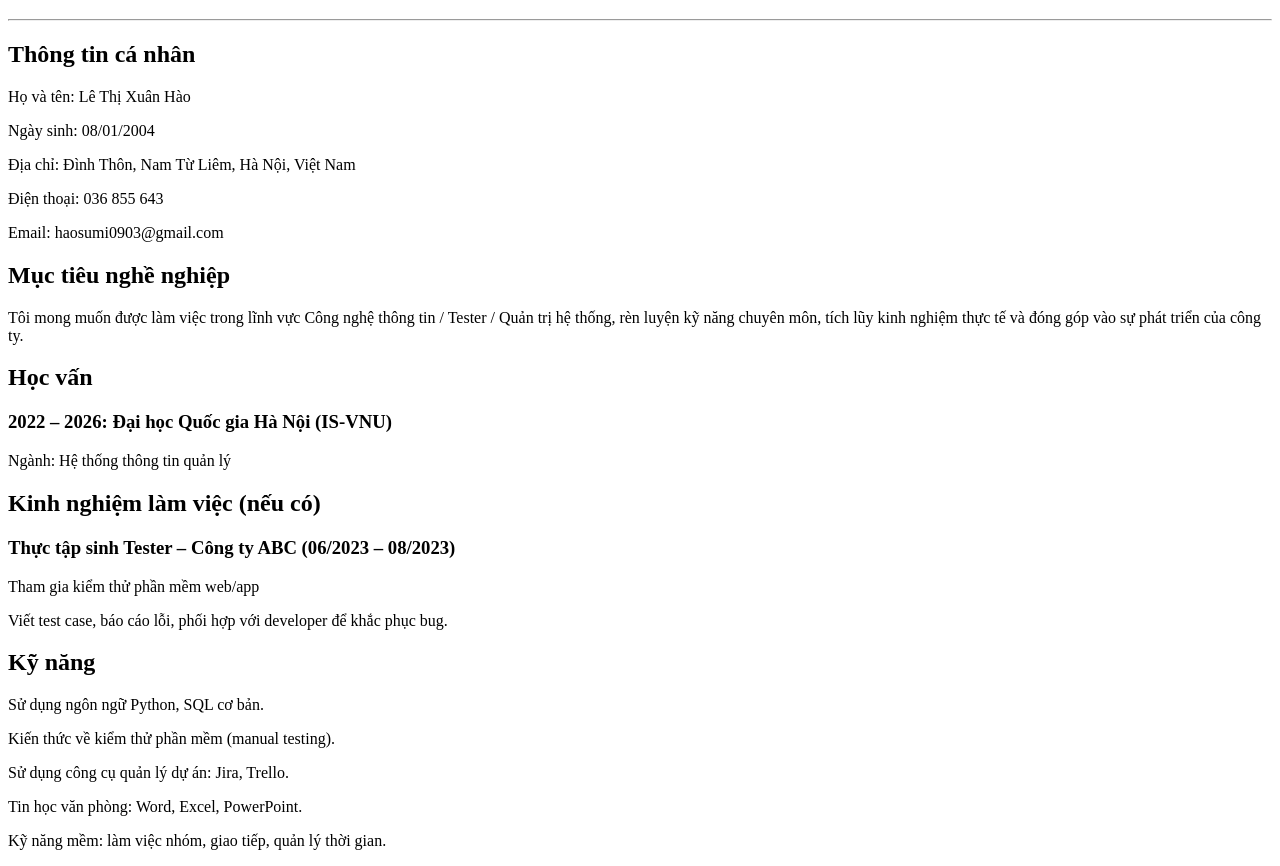
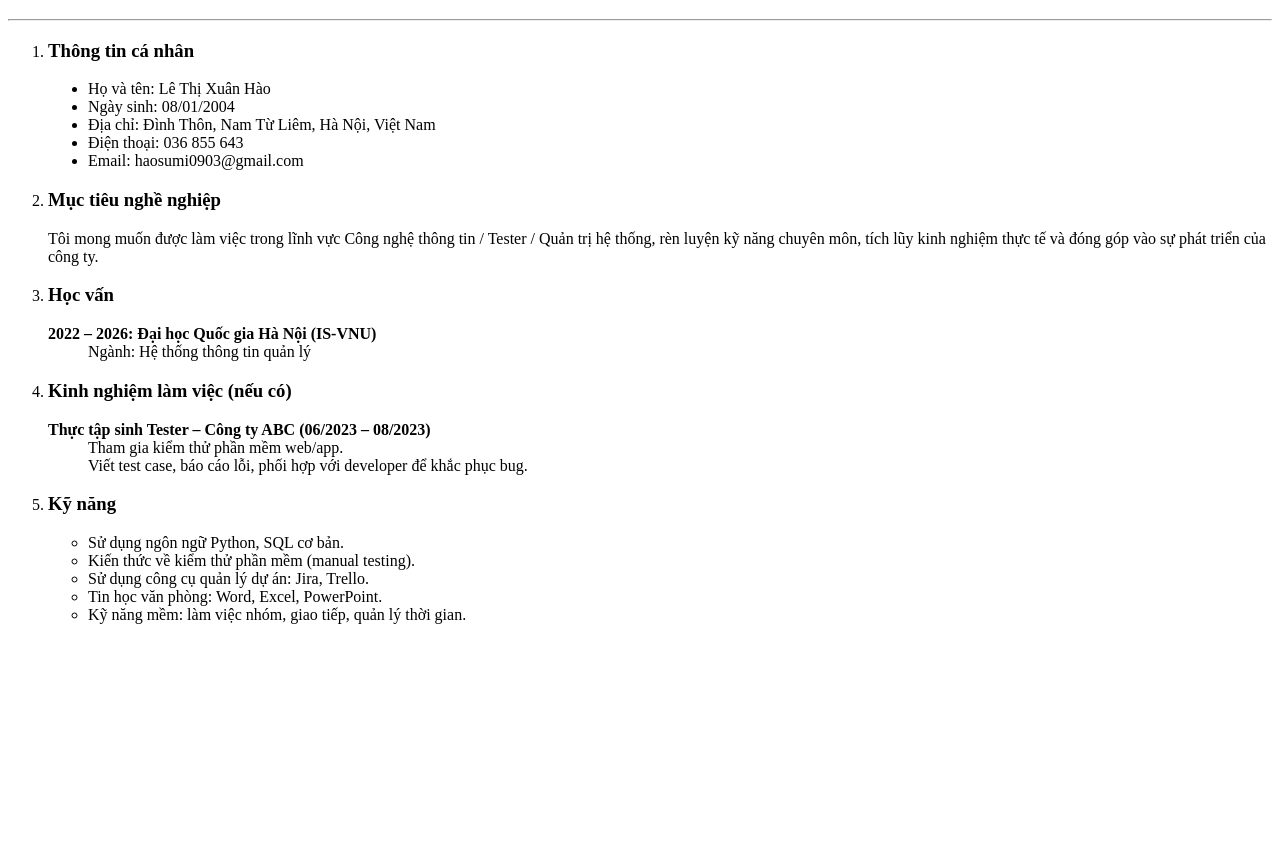
Before and after one commit to 22070362-collab/haosumi.github.io, a plain HTML site: page week 3.html in a window 1280 px wide. Shown: the part 61-927 px from the top of the page. After the commit the page ends 800 px from the top, so only its background shows below. Drawn offline with Linux system fonts and the light colour scheme.

Commit message:
Update week 3.html

```diff
--- a/week 3.html
+++ b/week 3.html
@@ -8,26 +8,37 @@
 <body>
     <h1>CV FORM</h1>
     <hr>
-    <h2>Thông tin cá nhân</h2>
-    <p>Họ và tên: Lê Thị Xuân Hào</p>
-    <p>Ngày sinh: 08/01/2004</p>
-    <p>Địa chỉ: Đình Thôn, Nam Từ Liêm, Hà Nội, Việt Nam</p>
-    <p>Điện thoại: 036 855 643</p>
-    <p>Email: haosumi0903@gmail.com</p>
-    <h2>Mục tiêu nghề nghiệp</h2>
-    <p>Tôi mong muốn được làm việc trong lĩnh vực Công nghệ thông tin / Tester / Quản trị hệ thống, rèn luyện kỹ năng chuyên môn, tích lũy kinh nghiệm thực tế và đóng góp vào sự phát triển của công ty.</p>
-    <h2>Học vấn</h2>
-    <h3>2022 – 2026: Đại học Quốc gia Hà Nội (IS-VNU)</h3>
-    <p>Ngành: Hệ thống thông tin quản lý</p>
-    <h2>Kinh nghiệm làm việc (nếu có)</h2>
-    <h3>Thực tập sinh Tester – Công ty ABC (06/2023 – 08/2023)</h3>
-    <p>Tham gia kiểm thử phần mềm web/app</p>
-    <p>Viết test case, báo cáo lỗi, phối hợp với developer để khắc phục bug.</p>
-    <h2>Kỹ năng</h2>
-    <p>Sử dụng ngôn ngữ Python, SQL cơ bản.</p>
-    <p>Kiến thức về kiểm thử phần mềm (manual testing).</p>
-    <p>Sử dụng công cụ quản lý dự án: Jira, Trello.</p>
-    <p>Tin học văn phòng: Word, Excel, PowerPoint.</p>
-    <p>Kỹ năng mềm: làm việc nhóm, giao tiếp, quản lý thời gian.</p>
+    <ol type="1">
+        <li><h3>Thông tin cá nhân</h3></li>
+        <ul type="disc">
+            <li>Họ và tên: Lê Thị Xuân Hào</li>
+            <li>Ngày sinh: 08/01/2004</li>
+            <li>Địa chỉ: Đình Thôn, Nam Từ Liêm, Hà Nội, Việt Nam</li>
+            <li>Điện thoại: 036 855 643</li>
+            <li>Email: haosumi0903@gmail.com</li>
+        </ul>
+        <li><h3>Mục tiêu nghề nghiệp</h3></li>
+        <p>Tôi mong muốn được làm việc trong lĩnh vực Công nghệ thông tin / Tester / Quản trị hệ thống, rèn luyện kỹ năng chuyên môn, tích lũy kinh nghiệm thực tế và đóng góp vào sự phát triển của công ty.</li>
+        </p>
+        <li><h3>Học vấn</h3></li>
+        <dl>
+            <dt><b>2022 – 2026: Đại học Quốc gia Hà Nội (IS-VNU)</b></dt>
+            <dd>Ngành: Hệ thống thông tin quản lý</dd>
+        </dl>
+        <li><h3>Kinh nghiệm làm việc (nếu có)</h3></li>
+        <dl>
+            <dt><b>Thực tập sinh Tester – Công ty ABC (06/2023 – 08/2023)</b></dt>
+            <dd>Tham gia kiểm thử phần mềm web/app.</dd>
+            <dd>Viết test case, báo cáo lỗi, phối hợp với developer để khắc phục bug.</dd>
+        </dl>
+        <li><h3>Kỹ năng</h3></li>
+        <ul type="circle">
+            <li>Sử dụng ngôn ngữ Python, SQL cơ bản.</li>
+            <li>Kiến thức về kiểm thử phần mềm (manual testing).</li>
+            <li>Sử dụng công cụ quản lý dự án: Jira, Trello.</li>
+            <li>Tin học văn phòng: Word, Excel, PowerPoint.</li>
+            <li>Kỹ năng mềm: làm việc nhóm, giao tiếp, quản lý thời gian.</li>
+        </ul>
+    </ol>
 </body>
 </html>
```
